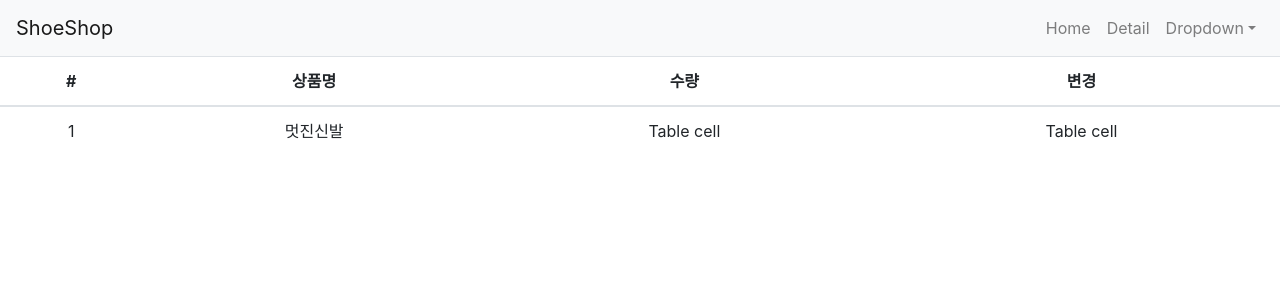
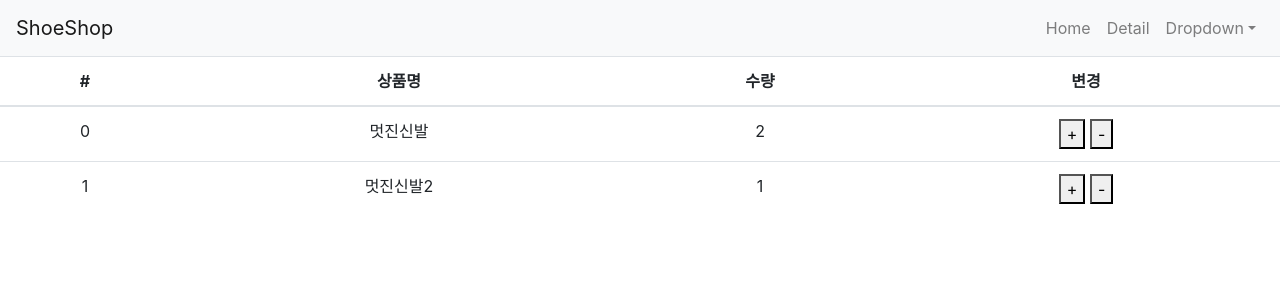
Before and after one commit to HongYeseul/CoddingApple_React, a React (Create React App) app in the folder shop/: page /cart in a window 1280 px wide. Shown: the top 300 px of the page. Built offline with nearby package versions, Linux system fonts and the light colour scheme.

Commit message:
5- 세계최고로 쉬운 Redux 2 : reducer/dispatch로 데이터 수정하는 법

```diff
--- a/shop/src/App.js
+++ b/shop/src/App.js
@@ -100,6 +100,7 @@
       <Route path="/cart">
         {/* redux 쓰는 이유 ?
           1. props 없이 모든 컴포넌트가 state 갖다 쓰기 가능
+          2. state 데이터 관리 가능
         */}
         <Cart/>
       </Route>
--- a/shop/src/Cart.js
+++ b/shop/src/Cart.js
@@ -15,12 +15,19 @@
                 </tr>
                 </thead>
                 <tbody>
-                <tr>
-                    <td>1</td>
-                    <td>{ props.state[0].name }</td> {/* props로 만들어졌기 때문에 props로 받아 props.~로 출력한다. */}
-                    <td>Table cell</td>
-                    <td>Table cell</td>
-                </tr>
+                    {
+                        props.state.map((a,i) => {
+                            return (
+                                <tr key={i}>
+                                    <td>{ a.id }</td>
+                                    <td>{ a.name }</td>
+                                    <td>{ a.quan }</td>
+                                    <td><button onClick={()=>{ props.dispatch({type: '수량증가'}) }}>+</button> {/* dispatch(수정)요청 */}
+                                        <button onClick={()=>{ props.dispatch({type: '수량감소'}) }}>-</button></td>
+                                </tr>
+                            )
+                        })
+                    }
 
                 </tbody>
             </Table>
--- a/shop/src/index.js
+++ b/shop/src/index.js
@@ -6,17 +6,32 @@
 
 import { BrowserRouter } from 'react-router-dom';
 
-// Redux 셋팅은
-// 1. index.js에 <Provider>를 import
-// 2. state 값공유를 원하는 컴포넌트를 감싸면 된다.
-// 3. createStore를 import 해온 다음 사용 법에 의해 state를 만들어 let store라는 변수에 저장
-// 4. <Provider store={store}> 이렇게 store를 등록하면
-// 이제 Provider로 감싼 컴포넌트는 전부 store안에 있던 값을 props없이 공유 가능
 
 import {Provider} from 'react-redux';
-//provider로 감싼 모든 컴포넌트들은 같은 state 공유 가능
 import {createStore} from 'redux';
-let store = createStore(()=>{ return [{id : 0, name : '멋진신발', quan : 2}]  });
+
+
+let 초기값 = [
+  {id : 0, name : '멋진신발', quan : 2},
+  {id : 1, name : '멋진신발2', quan : 1}
+];
+
+// redux에선 state데이터의 수정방법을 미리 정의 해야 한다.
+function reducer( state = 초기값, 액션){
+  if(액션.type === '수량증가'){
+    let copy = [...state];
+    copy[0].quan++;
+    return copy
+  }else if(액션.type === '수량감소'){
+    let copy = [...state];
+    copy[0].quan--;
+    return copy;
+  }else{
+    return state
+  }
+}
+
+let store = createStore( reducer );
 
 ReactDOM.render(
   <React.StrictMode>
```
